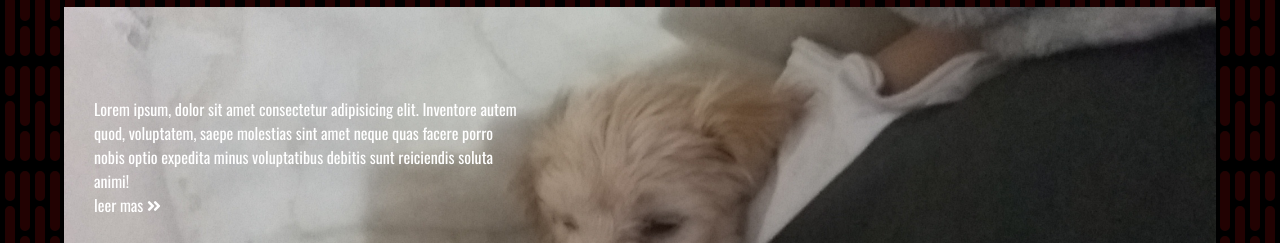
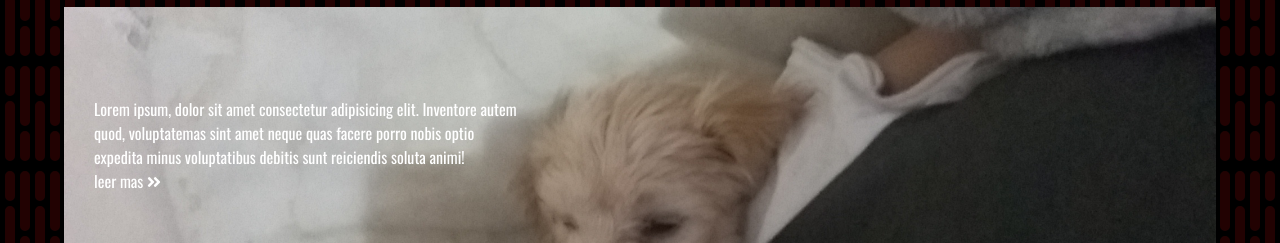
Before and after one commit to euronimous666/web, a plain HTML site: page index.html in a window 1280 px wide. Shown: the part 1829-2072 px from the top of the page. Drawn offline with nearby package versions, Linux system fonts and the light colour scheme.

Commit message:
Update index.html

```diff
--- a/index.html
+++ b/index.html
@@ -149,7 +149,7 @@
     <section class="cars-banner-two">
          <div class="content">
         <p>Lorem ipsum, dolor sit amet consectetur adipisicing elit.
-     Inventore autem quod, voluptatem, saepe molestias sint
+     Inventore autem quod, voluptatemas sint
      amet neque quas facere porro nobis optio expedita minus
       voluptatibus debitis sunt reiciendis soluta animi!</p>
       <a href="#">leer mas <i class="fas fa-angle-double-right"></i></a>
```
